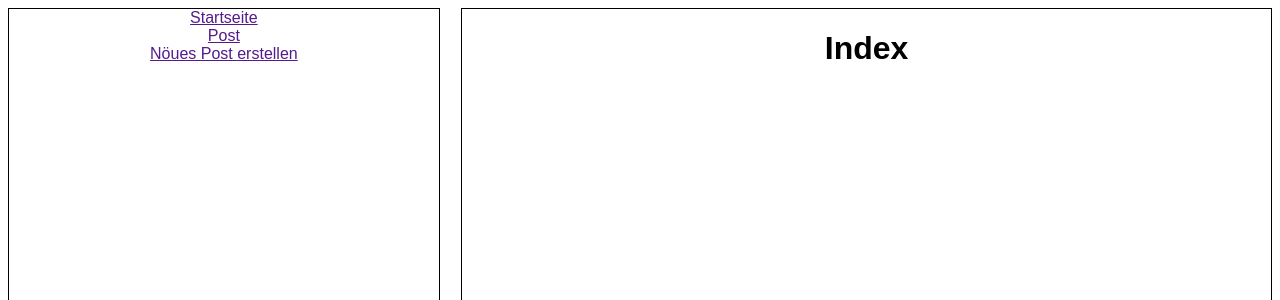
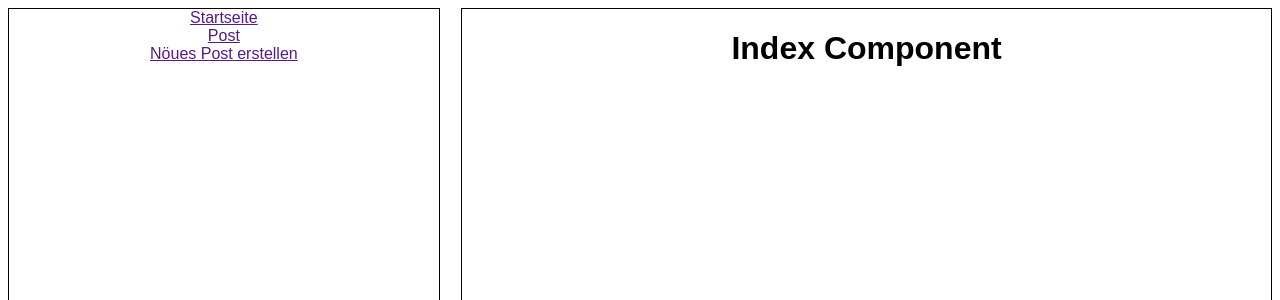
Before and after one commit to makeitrun4me/React-Workshop-Webweek, a React (Create React App) app: page / in a window 1280 px wide. Shown: the top 300 px of the page. Built offline with nearby package versions, Linux system fonts and the light colour scheme.

Commit message:
Subpage Components

```diff
--- /dev/null
+++ b/src/Pages/CreateNewPost.jsx
@@ -0,0 +1,9 @@
+import React from "react";
+
+export function CreateNewPost() {
+  return (
+    <div>
+      <h1>CreateNewPost Component</h1>
+    </div>
+  );
+}
--- /dev/null
+++ b/src/Pages/Index.jsx
@@ -0,0 +1,9 @@
+import React from "react";
+
+export function Index() {
+  return (
+    <div>
+      <h1>Index Component</h1>
+    </div>
+  );
+}
--- /dev/null
+++ b/src/Pages/Posts.jsx
@@ -0,0 +1,9 @@
+import React from "react";
+
+export function Posts() {
+  return (
+    <div>
+      <h1>Posts Component</h1>
+    </div>
+  );
+}
--- a/src/index.tsx
+++ b/src/index.tsx
@@ -1,6 +1,9 @@
 import * as React from "react";
 import { render } from "react-dom";
 import { MeineKomponente } from "./MeineKomponente";
+import { Index } from "./Pages/Index";
+import { Posts } from "./Pages/Posts";
+import { CreateNewPost } from "./Pages/CreateNewPost";
 
 import "./styles.css";
 
@@ -53,9 +56,9 @@ function App() {
         </a>
       </nav>
       <main>
-        {status === "index" && <h1>Index</h1>}
-        {status === "posts" && <h1>Posts</h1>}
-        {status === "new" && <h1>Neur Post</h1>}
+        {status === "index" && <Index />}
+        {status === "posts" && <Posts />}
+        {status === "new" && <CreateNewPost />}
 
         {/* <h1>Welcome to Christophs Sandbox on Github</h1>
         <h2>Start editing to see some magic happen!</h2>
```
